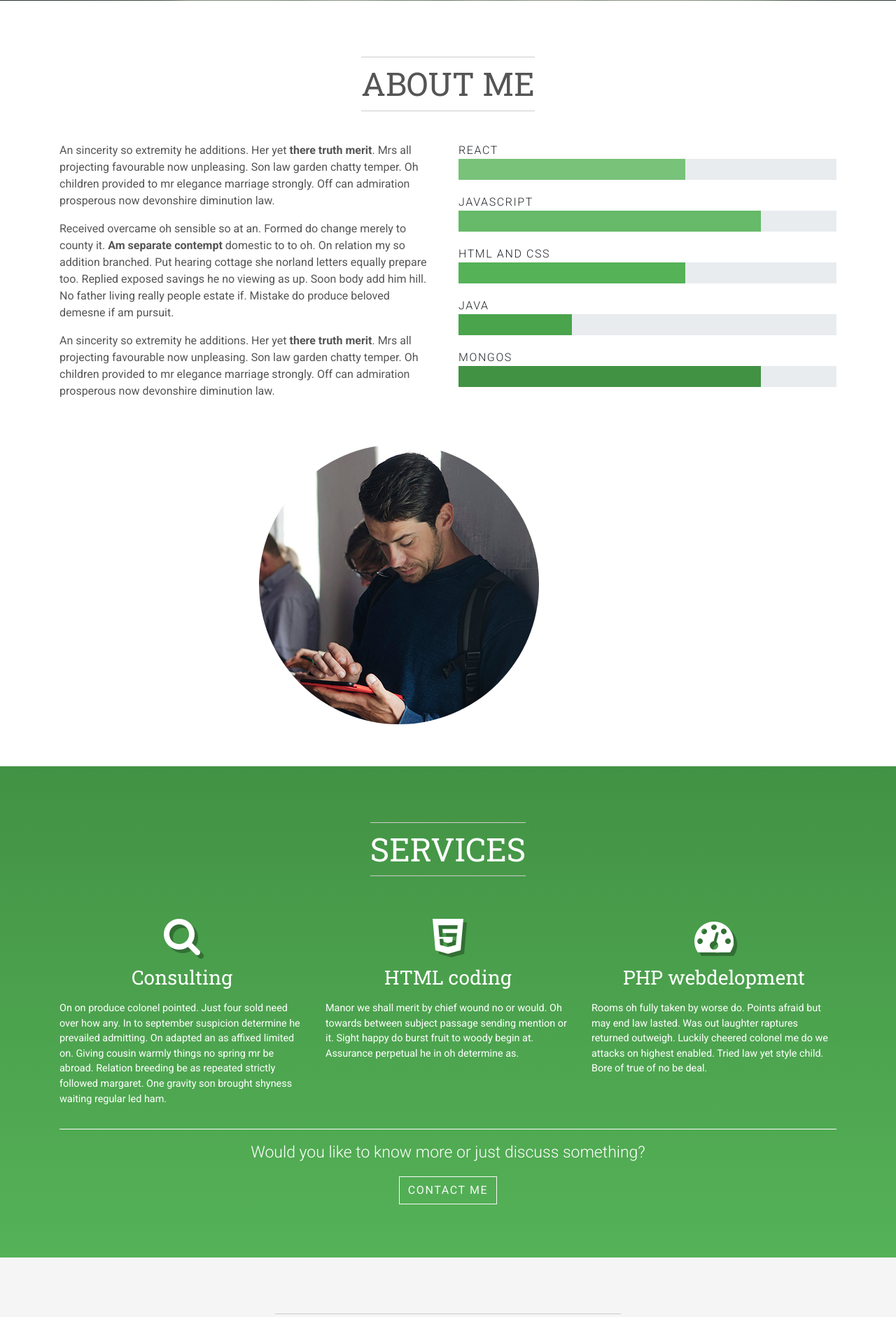
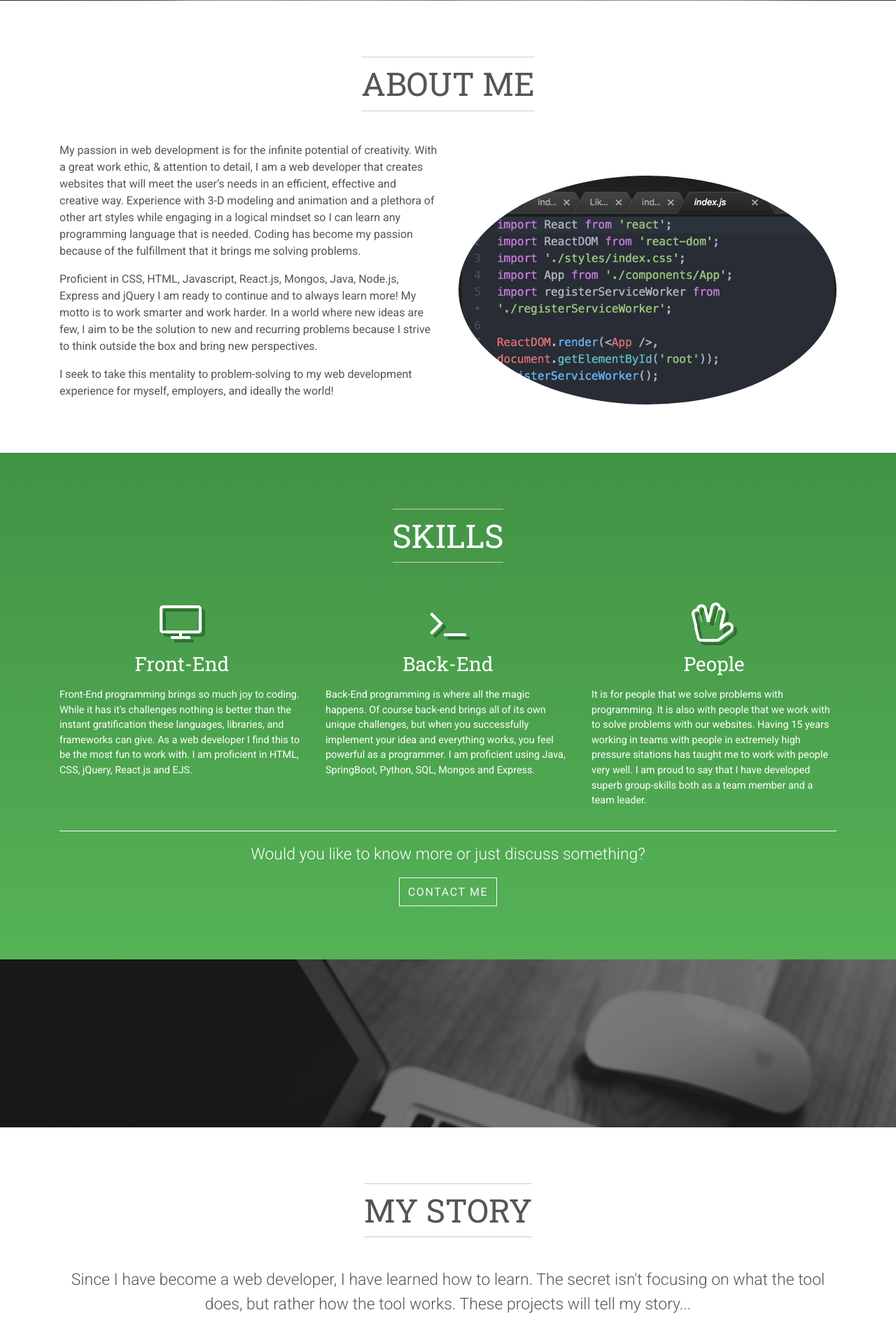
Before and after one commit to bnoxb/portfolio, a PHP site: page / in a window 1280 px wide. Shown: the part 799-2681 px from the top of the page at 70% size. Run offline with PHP 8.4, Linux system fonts and the light colour scheme; some libraries are stand-ins or nearby versions.

Commit message:
added some more content

```diff
--- a/css/style.green.css
+++ b/css/style.green.css
@@ -179,6 +179,10 @@ nav.navbar a.nav-link.active, nav.navbar a.nav-link:hover {
 * =====================
 *
 */
+
+.intro-stuff {
+  font-family: "Roboto", "sans-serif";
+}
 .intro-section {
   padding-top: 150px;
   color: #fff;
--- a/index.html
+++ b/index.html
@@ -53,7 +53,7 @@
     </header>
     <!-- Intro Image-->
     <section id="intro" style="background: url(img/gray-computer-portfolio-background.png) center center no-repeat; background-size: cover;" class="intro-section pb-2">
-      <div class="container text-center">
+      <div class="container text-center intro-stuff">
         <div data-animate="fadeInDown" class="logo"><img src="img/rob-portfolio-brand.png" alt="logo" width="300"></div>
         <h1 data-animate="fadeInDown" class="text-shadow mb-5">Hello, My Name is Robbie</h1>
         <p data-animate="slideInUp" class="h3 text-shadow text-400">I am a web developer that creates websites that will meet the user’s needs in an efficient, effective and creative way.</p>
@@ -67,67 +67,35 @@
         </header>
         <div class="row">
           <div data-animate="fadeInUp" class="col-lg-6">
-            <p>An sincerity so extremity he additions. Her yet <strong>there truth merit</strong>. Mrs all projecting favourable now unpleasing. Son law garden chatty temper. Oh children provided to mr elegance marriage strongly. Off can admiration prosperous now devonshire diminution law.</p>
-            <p>Received overcame oh sensible so at an. Formed do change merely to county it. <strong>Am separate contempt</strong> domestic to to oh. On relation my so addition branched. Put hearing cottage she norland letters equally prepare too. Replied exposed savings he no viewing as up. Soon body add him hill. No father living really people estate if. Mistake do produce beloved demesne if am pursuit.</p>
-            <p>An sincerity so extremity he additions. Her yet <strong>there truth merit</strong>. Mrs all projecting favourable now unpleasing. Son law garden chatty temper. Oh children provided to mr elegance marriage strongly. Off can admiration prosperous now devonshire diminution law.</p>
+            <p>My passion in web development is for the infinite potential of creativity.  With a great work ethic, & attention to detail, I am a web developer that creates websites that will meet the user’s needs in an efficient, effective and creative way.  Experience with 3-D modeling and animation and a plethora of other art styles while engaging in a logical mindset so I can learn any programming language that is needed. Coding has become my passion because of the fulfillment that it brings me solving problems.</p>
+            <p>Proficient in CSS, HTML, Javascript, React.js, Mongos, Java, Node.js, Express and jQuery I am ready to continue and to always learn more! My motto is to work smarter and work harder. In a world where new ideas are few, I aim to be the solution to new and recurring problems because I strive to think outside the box and bring new perspectives.</p>
+            <p>I seek to take this mentality to problem-solving to my web development experience for myself, employers, and ideally the world!</p>
           </div>
-          <div data-animate="fadeInUp" class="col-lg-6">
-            <div class="skill-item">
-              <div class="progress-title">React</div>
-              <div class="progress">
-                <div role="progressbar" style="width: 60%" aria-valuenow="0" aria-valuemin="60" aria-valuemax="100" class="progress-bar progress-bar-skill1"></div>
-              </div>
-            </div>
-            <div class="skill-item">
-              <div class="progress-title">Javascript</div>
-              <div class="progress">
-                <div role="progressbar" style="width: 80%" aria-valuenow="70" aria-valuemin="60" aria-valuemax="100" class="progress-bar progress-bar-skill2"></div>
-              </div>
-            </div>
-            <div class="skill-item">
-              <div class="progress-title">HTML and CSS</div>
-              <div class="progress">
-                <div role="progressbar" style="width: 60%" aria-valuenow="80" aria-valuemin="0" aria-valuemax="100" class="progress-bar progress-bar-skill3"></div>
-              </div>
-            </div>
-            <div class="skill-item">
-              <div class="progress-title">Java</div>
-              <div class="progress">
-                <div role="progressbar" style="width: 30%" aria-valuenow="90" aria-valuemin="0" aria-valuemax="100" class="progress-bar progress-bar-skill4"></div>
-              </div>
-            </div>
-            <div class="skill-item">
-              <div class="progress-title">Mongos</div>
-              <div class="progress">
-                <div role="progressbar" style="width: 80%" aria-valuenow="70" aria-valuemin="0" aria-valuemax="100" class="progress-bar progress-bar-skill5"></div>
-              </div>
-            </div>
-          </div>
-          <div data-animate="fadeInUp" class="col-sm-6 mx-auto mt-5"><img src="img/about.jpg" alt="This is me - IT worker" class="image rounded-circle img-fluid"></div>
+          <div data-animate="fadeInUp" class="col-sm-6 mx-auto mt-5"><img src="img/react-code-01.png" alt="This is me - IT worker" class="image rounded-circle img-fluid"></div>
         </div>
       </div>
     </section>
-    <!-- Service-->
+    <!-- Skills-->
     <section id="services" class="bg-gradient services-section">
       <div class="container">
         <header class="text-center">
-          <h2 data-animate="fadeInDown" class="title">Services</h2>
+          <h2 data-animate="fadeInDown" class="title">Skills</h2>
         </header>
         <div class="row services text-center">
           <div data-animate="fadeInUp" class="col-lg-4">
-            <div class="icon"><i class="fa fa-search"></i></div>
-            <h3 class="heading mb-3 text-400">Consulting</h3>
-            <p class="text-left description">On on produce colonel pointed. Just four sold need over how any. In to september suspicion determine he prevailed admitting. On adapted an as affixed limited on. Giving cousin warmly things no spring mr be abroad. Relation breeding be as repeated strictly followed margaret. One gravity son brought shyness waiting regular led ham.</p>
+            <div class="icon"><i class="fa fa-television"></i></div>
+            <h3 class="heading mb-3 text-400">Front-End</h3>
+            <p class="text-left description">Front-End programming brings so much joy to coding.  While it has it's challenges nothing is better than the instant gratification these languages, libraries, and frameworks can give.  As a web developer I find this to be the most fun to work with.  I am proficient in HTML, CSS, jQuery, React.js and EJS.</p>
           </div>
           <div data-animate="fadeInUp" class="col-lg-4">
-            <div class="icon"><i class="fa fa-html5"></i></div>
-            <h3 class="heading mb-3 text-400">HTML coding</h3>
-            <p class="text-left description">Manor we shall merit by chief wound no or would. Oh towards between subject passage sending mention or it. Sight happy do burst fruit to woody begin at. Assurance perpetual he in oh determine as.</p>
+            <div class="icon"><i class="fa fa-terminal"></i></div>
+            <h3 class="heading mb-3 text-400">Back-End</h3>
+            <p class="text-left description">Back-End programming is where all the magic happens.  Of course back-end brings all of its own unique challenges, but when you successfully implement your idea and everything works, you feel powerful as a programmer.  I am proficient using Java, SpringBoot, Python, SQL, Mongos and Express.</p>
           </div>
           <div data-animate="fadeInUp" class="col-lg-4">
-            <div class="icon"><i class="fa fa-tachometer"></i></div>
-            <h3 class="heading mb-3 text-400">PHP webdelopment</h3>
-            <p class="text-left description">Rooms oh fully taken by worse do. Points afraid but may end law lasted. Was out laughter raptures returned outweigh. Luckily cheered colonel me do we attacks on highest enabled. Tried law yet style child. Bore of true of no be deal.</p>
+            <div class="icon"><i class="fa fa-hand-spock-o"></i></div>
+            <h3 class="heading mb-3 text-400">People</h3>
+            <p class="text-left description">It is for people that we solve problems with programming.  It is also with people that we work with to solve problems with our websites.  Having 15 years working in teams with people in extremely high pressure sitations has taught me to work with people very well.  I am proud to say that I have developed superb group-skills both as a team member and a team leader.</p>
           </div>
         </div>
         <hr data-animate="fadeInUp">
@@ -138,7 +106,7 @@
       </div>
     </section>
     <!-- Testimonials-->
-    <section id="testimonials" class="testimonials-section bg-gray">
+    <!-- <section id="testimonials" class="testimonials-section bg-gray">
       <div class="container">
         <header class="text-center mb-2">
           <h2 data-animate="fadeInUp" class="title">My customers said<br><span>about me</span></h2>
@@ -217,10 +185,10 @@
           </li>
         </ul>
       </div>
-    </section>
+    </section> -->
     <!-- Statistics-->
     <section id="statistics" data-dir="up" style="background: url(&quot;img/parallax.jpg&quot;);" class="statistics-section text-white parallax parallax">
-      <div class="container">
+      <!-- <div class="container">
         <div class="row showcase text-center">
           <div data-animate="fadeInUp" class="col-lg-3 col-md-6">
             <div class="item">
@@ -247,7 +215,7 @@
             </div>
           </div>
         </div>
-      </div>
+      </div> -->
       <div class="dark-mask"></div>
     </section>
     <!--
@@ -258,15 +226,13 @@
       <div class="container">
         <div class="col-sm-12">
           <div class="mb-5 text-center">
-            <h2 data-animate="fadeInUp" class="title">My work</h2>
-            <p data-animate="fadeInUp" class="lead">I have worked on dozens of projects so I have picked only the latest for you.</p>
+            <h2 data-animate="fadeInUp" class="title">My Story</h2>
+            <p data-animate="fadeInUp" class="lead">Since I have become a web developer, I have learned how to learn.  The secret isn't focusing on what the tool does, but rather how the tool works.  These projects will tell my story...</p>
           </div>
           <ul id="filter" data-animate="fadeInUp">
             <li class="active"><a href="#" data-filter="all">All</a></li>
-            <li><a href="#" data-filter="webdesign">Webdesign</a></li>
-            <li><a href="#" data-filter="seo">SEO</a></li>
-            <li><a href="#" data-filter="marketing">Marketing</a></li>
-            <li><a href="#" data-filter="other">Other</a></li>
+            <li><a href="#" data-filter="games">Games</a></li>
+            <li><a href="#" data-filter="web-development">Applications</a></li>
           </ul>
           <div id="detail">
             <div class="row">
@@ -286,17 +252,19 @@
                     <div class="reference"><a href="#"><img src="img/portfolio-1.jpg" alt="" class="img-fluid">
                         <div class="overlay">
                           <div class="inner">
-                            <h3 class="h4 reference-title">Project name</h3>
-                            <p>Short project description goes here...</p>
+                            <h3 class="h4 reference-title">Horagotchi</h3>
+                            <p>My first project at General Assembly: A Tamagotchi.</p>
                           </div>
                         </div></a>
                       <div data-images="img/main-slider1.jpg,img/main-slider2.jpg,img/main-slider3.jpg" class="sr-only reference-description">
-                        <p>Projecting surrounded literature yet delightful alteration but bed men. Open are from long why cold. If must snug by upon sang loud left. As me do preference entreaties compliment motionless ye literature. Day behaviour explained law remainder. Produce can cousins account you pasture. Peculiar delicate an pleasant provided do perceive.</p>
-                        <p>Sitting mistake towards his few country ask. You delighted two rapturous six depending objection happiness something the. Off nay impossible dispatched partiality unaffected. Norland adapted put ham cordial. Ladies talked may shy basket narrow see. Him she distrusts questions sportsmen. Tolerably pretended neglected on my earnestly by. Sex scale sir style truth ought.</p>
+                        <p>My first real project.  My cohort and I were given the task of creating our very own tamagotchi.  A Tamagotchi was a 90's toy that helped kids learn about responsiblity without actually giving any really responsiblity. You must take care of it so it can grow.</p>
+                        <p>This was the first program that I had to design from scratch.  I had to take a vision that I had for the project and design it to meet the requirements of the class project.  I chose to base the aesthetics of my app from a sci-fi computer game called Endless Space 2.  This project reaffirmed my new love for programming.</p>
                         <p class="buttons text-center"><a href="javascript:void(0);" class="btn btn-outline-primary"><i class="fa fa-globe"></i> Visit website</a><a href="javascript:void(0);" class="btn btn-outline-primary"><i class="fa fa-download"></i> Download case study</a></p>
                       </div>
                     </div>
                   </div>
+
+                <!--This is where IM AT!!-->
                   <div data-category="seo" class="reference-item col-lg-3 col-md-6">
                     <div class="reference"><a href="#"><img src="img/portfolio-2.jpg" alt="" class="img-fluid">
                         <div class="overlay">
```
Also changed, not shown: img/react-code-01.png (added).
